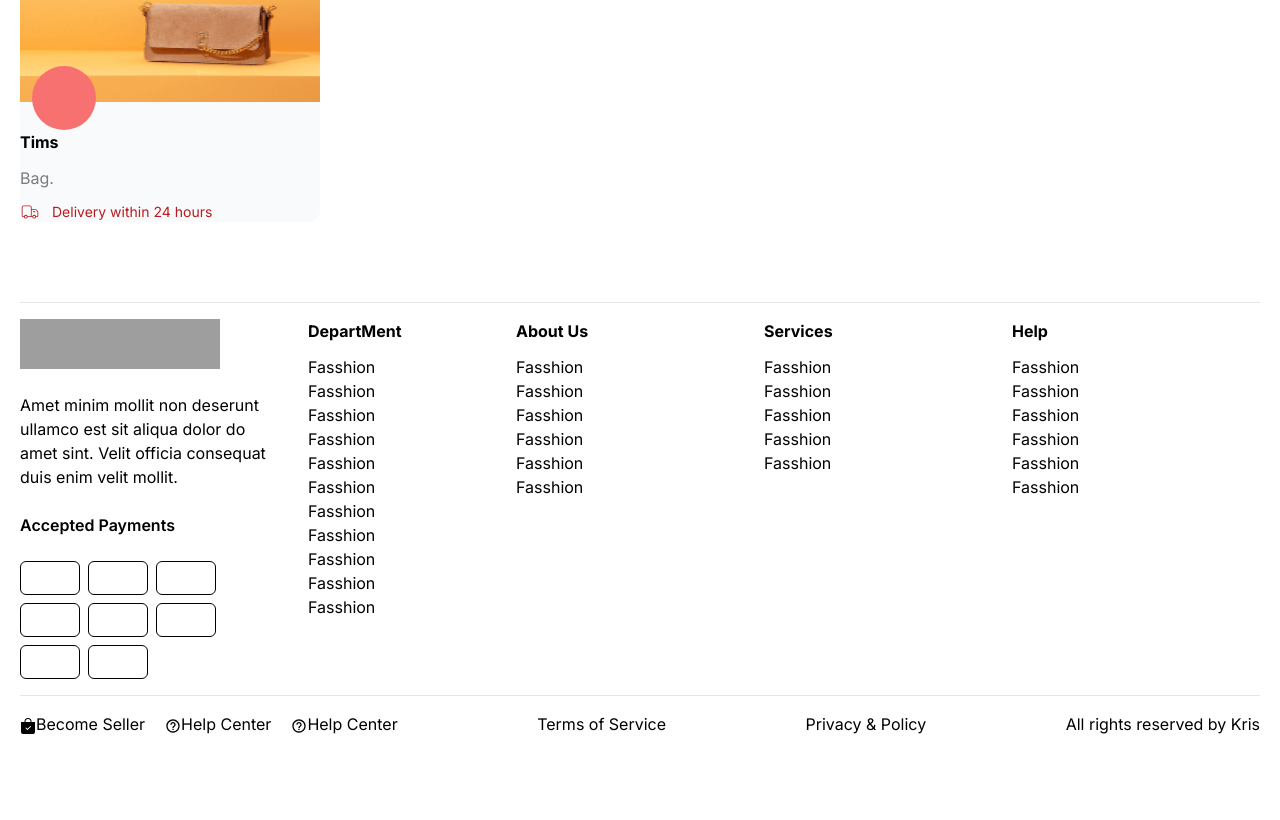
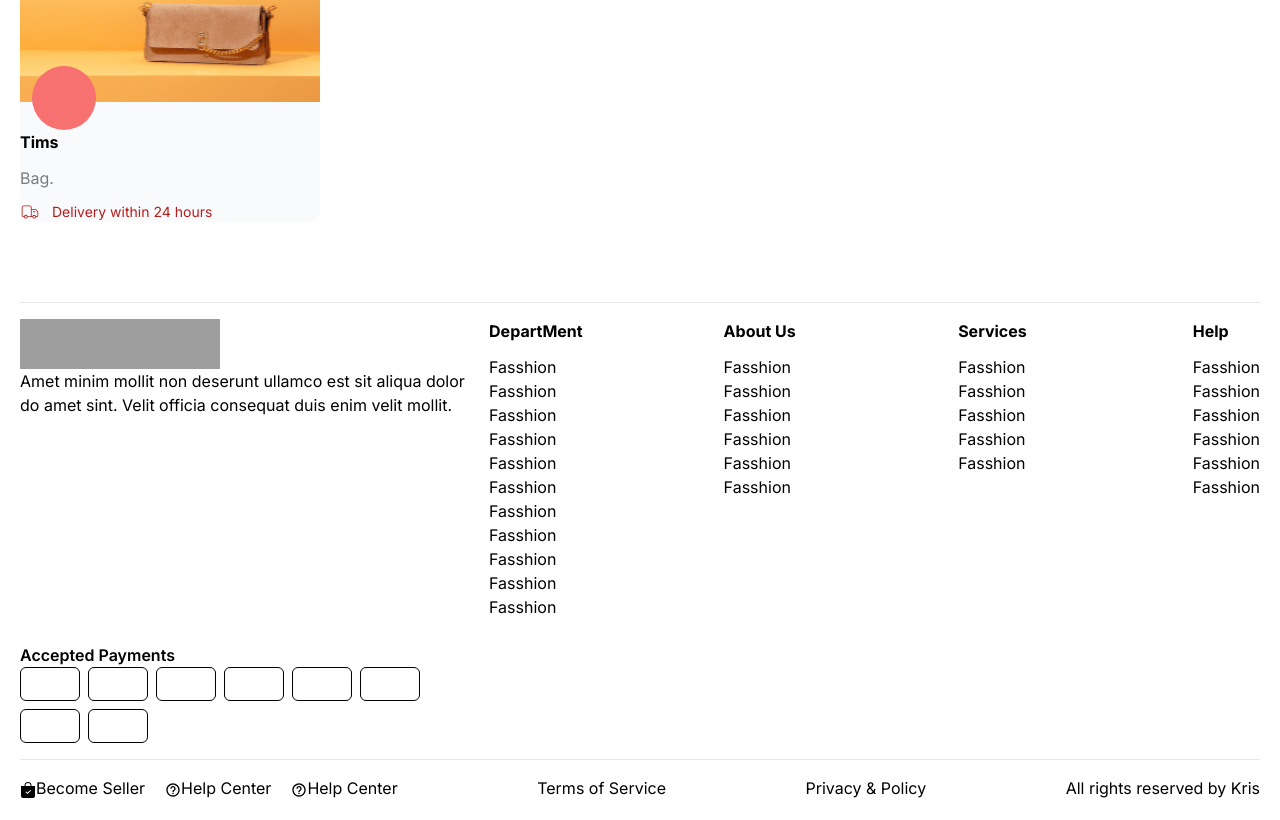
Before and after one commit to chris-muiru/shopify, a Next.js app: page / in a window 1280 px wide. Shown: the part 6618-7438 px from the top of the page. Before the commit the page ends 7374 px from the top, so only its background shows below. Built offline with nearby package versions, Linux system fonts and the light colour scheme; grey boxes are pictures that could not be loaded.

Commit message:
update: add grid

```diff
--- a/app/layout/Footer.tsx
+++ b/app/layout/Footer.tsx
@@ -8,8 +8,9 @@ const Footer = () => {
 		<SectionWrapper>
 			<footer className="space-y-4 mt-20">
 				<hr className="" />
-				<div className="grid lg:grid-cols-5">
-					<div className="w-full flex flex-col space-y-6">
+				<div className="grid grid-cols-4 gap-6 sm:grid-cols-3 lg:grid-cols-5 lg:row-span-1">
+					<div className="col-span-4 sm:col-start-1 sm:col-span-2 lg:row-span-1 lg:col-span-2 lg:col-start-1 lg:row-start-1 space-y-3 lg:self-start">
+						<div>
 							<div className="w-[200px] h-[50px] relative">
 								<Image
 									src={
@@ -19,11 +20,15 @@ const Footer = () => {
 									fill
 								/>
 							</div>
-						<p>
-							Amet minim mollit non deserunt ullamco est sit aliqua dolor
-							do amet sint. Velit officia consequat duis enim velit
-							mollit.
-						</p>
+							<div>
+								Amet minim mollit non deserunt ullamco est sit aliqua
+								dolor do amet sint. Velit officia consequat duis enim
+								velit mollit.
+							</div>
+						</div>
+					</div>
+
+					<div className="row-start-5 col-span-4  sm:row-span-1 sm:col-span-2 lg:col-span-2 lg:col-start-1">
 						<p className="font-semibold">Accepted Payments</p>
 						<div className="flex flex-row flex-wrap gap-2">
 							<div className="border w-[60px] relative p-4 border-black rounded-md"></div>
@@ -36,7 +41,7 @@ const Footer = () => {
 							<div className="border w-[60px] relative p-4 border-black rounded-md"></div>
 						</div>
 					</div>
-					<div className="ml-10">
+					<div className="col-span-2 sm:col-span-1 sm:col-start-3 sm:row-span-3 sm:row-start-1  lg:row-span-full lg:col-span-1">
 						<p className="font-bold mb-3">DepartMent</p>
 						<p>Fasshion</p>
 						<p>Fasshion</p>
@@ -50,7 +55,7 @@ const Footer = () => {
 						<p>Fasshion</p>
 						<p>Fasshion</p>
 					</div>
-					<div>
+					<div className="col-span-2 sm:col-span-1 lg:row-span-full lg:col-span-1">
 						<p className="font-bold mb-3">About Us</p>
 
 						<p>Fasshion</p>
@@ -60,7 +65,7 @@ const Footer = () => {
 						<p>Fasshion</p>
 						<p>Fasshion</p>
 					</div>
-					<div>
+					<div className="col-span-2 sm:col-span-1  lg:row-span-full lg:col-span-1">
 						<p className="font-bold mb-3">Services</p>
 						<p>Fasshion</p>
 						<p>Fasshion</p>
@@ -68,7 +73,7 @@ const Footer = () => {
 						<p>Fasshion</p>
 						<p>Fasshion</p>
 					</div>
-					<div>
+					<div className="col-span-2 sm:col-span-1  lg:row-span-full lg:col-span-1">
 						<p className="font-bold mb-3">Help</p>
 						<p>Fasshion</p>
 						<p>Fasshion</p>
```
Lines whose indentation alone changed are shown as unchanged.
